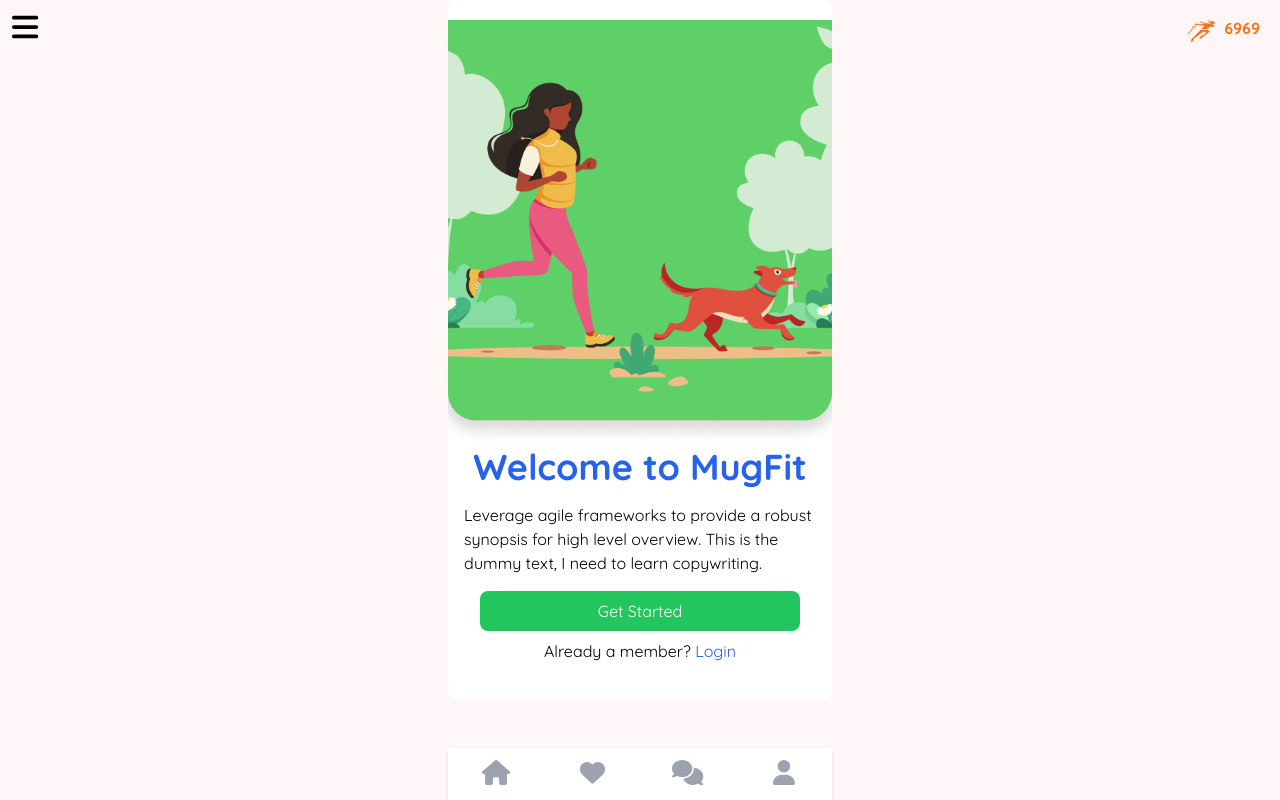
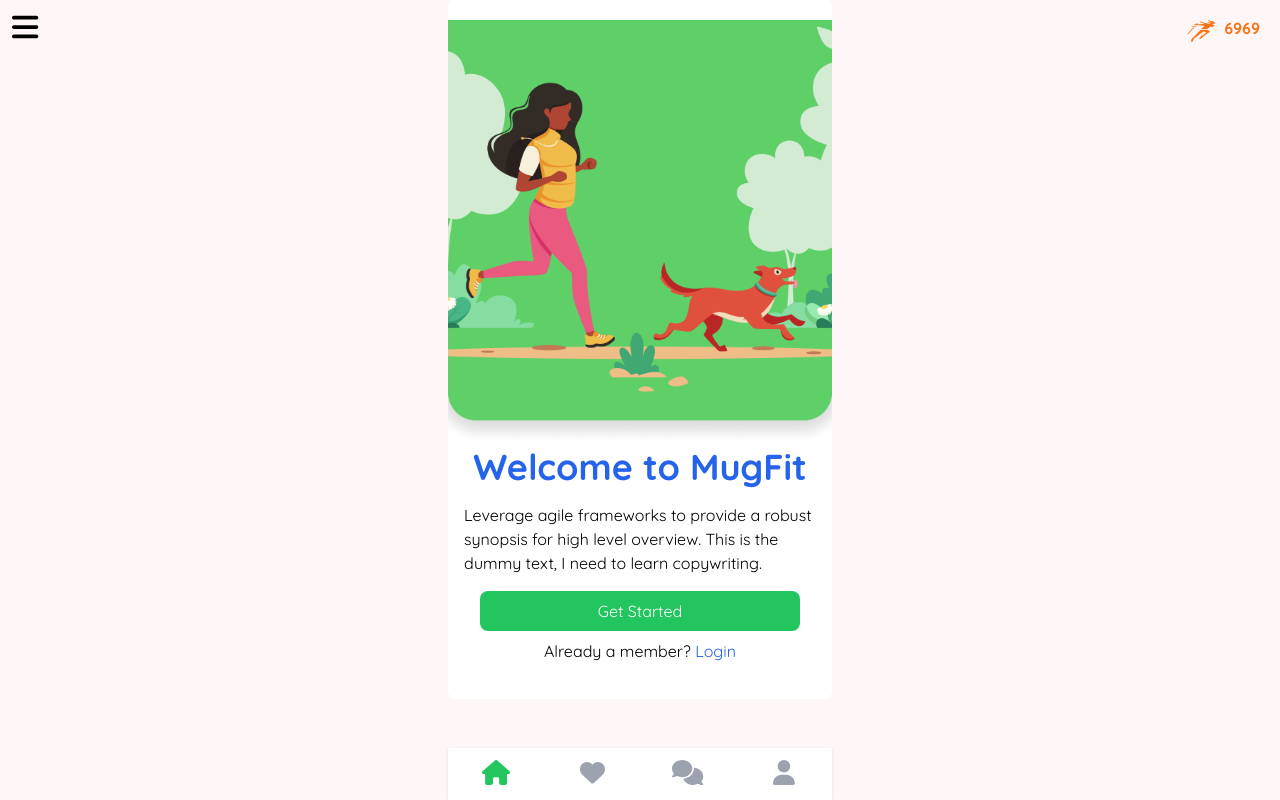
Before and after one commit to osm-sagarmatha/osm-frontend, a React (Vite) app: page / in a window 1280 px wide. Built offline with nearby package versions, Linux system fonts and the light colour scheme.

Commit message:
fix: fixed bottom navigation highlight

```diff
--- /dev/null
+++ b/src/components/BottomNavLink.jsx
@@ -0,0 +1,29 @@
+import { NavLink } from "react-router-dom";
+import { FontAwesomeIcon } from "@fortawesome/react-fontawesome";
+
+const BottomNavLink = ({ icon, link }) => {
+  return (
+    <NavLink
+      to={link}
+      style={({ isActive }) => {
+        return {
+          backgroundColor: isActive ? "white" : "",
+          color: isActive ? "green" : "",
+        };
+      }}
+      className={({ isActive }) =>
+        `w-full hover:text-green-500 justify-center text-center pt-3 pb-3 ${
+          isActive ? "bottom-nav-link" : ""
+        }`
+      }
+    >
+      <FontAwesomeIcon
+        icon={icon}
+        fontSize={25}
+        className="text-gray-400 hover:text-green-500 bottom-nav-link-svg"
+      />
+    </NavLink>
+  );
+};
+
+export default BottomNavLink;
--- a/src/components/NavigationBar.jsx
+++ b/src/components/NavigationBar.jsx
@@ -1,5 +1,4 @@
 import React from "react";
-import { FontAwesomeIcon } from "@fortawesome/react-fontawesome";
 import {
   faBars,
   faXmark,
@@ -10,7 +9,8 @@ import {
   faGift,
   faArrowRightFromBracket,
 } from "@fortawesome/free-solid-svg-icons";
-import { NavLink } from "react-router-dom";
+
+import ButtomNavLink from "./BottomNavLink";
 
 const NavigationBar = () => {
   return (
@@ -21,71 +21,10 @@ const NavigationBar = () => {
         className="md:w-96 w-full mx-auto fixed inset-x-0 bottom-0 z-10 bg-white shadow"
       >
         <div id="tabs" className="flex justify-between">
-          <NavLink
-            to="/"
-            style={({ isActive }) => {
-              return {
-                backgroundColor: isActive ? "white" : "",
-                color: isActive ? "green" : "",
-              };
-            }}
-            className="w-full  hover:text-green-500 justify-center  text-center pt-3 pb-3"
-          >
-            <FontAwesomeIcon
-              icon={faHouse}
-              fontSize={25}
-              className="text-gray-400 hover:text-green-500"
-            />
-          </NavLink>
-          <NavLink
-            to="/activities"
-            style={({ isActive }) => {
-              return {
-                backgroundColor: isActive ? "white" : "",
-                color: isActive ? "green" : "",
-              };
-            }}
-            className="w-full  hover:text-green-500 justify-center  text-center pt-3 pb-3"
-          >
-            <FontAwesomeIcon
-              icon={faHeart}
-              fontSize={25}
-              className="text-gray-400 hover:text-green-500"
-            />
-          </NavLink>
-          <NavLink
-            to="/chat"
-            style={({ isActive }) => {
-              return {
-                backgroundColor: isActive ? "white" : "",
-                color: isActive ? "green" : "",
-              };
-            }}
-            className="w-full  hover:text-green-500 justify-center text-center pt-3 pb-3"
-          >
-            <FontAwesomeIcon
-              icon={faComments}
-              fontSize={25}
-              className="text-gray-400 hover:text-green-500"
-            />
-          </NavLink>
-
-          <NavLink
-            to="/profile"
-            style={({ isActive }) => {
-              return {
-                backgroundColor: isActive ? "white" : "",
-                color: isActive ? "green" : "",
-              };
-            }}
-            className="w-full  hover:text-green-500 justify-center  text-center pt-3 pb-3"
-          >
-            <FontAwesomeIcon
-              icon={faUser}
-              fontSize={25}
-              className="text-gray-400 hover:text-green-500"
-            />
-          </NavLink>
+          <ButtomNavLink link="/" icon={faHouse} />
+          <ButtomNavLink link="/activities" icon={faHeart} />
+          <ButtomNavLink link="/chat" icon={faComments} />
+          <ButtomNavLink link="/profile" icon={faUser} />
         </div>
       </section>
     </div>
--- a/src/index.css
+++ b/src/index.css
@@ -13,3 +13,8 @@
   height: 100vh;
   width: 100vw;
 }
+
+
+.bottom-nav-link svg {
+  @apply text-green-500;
+}
```
